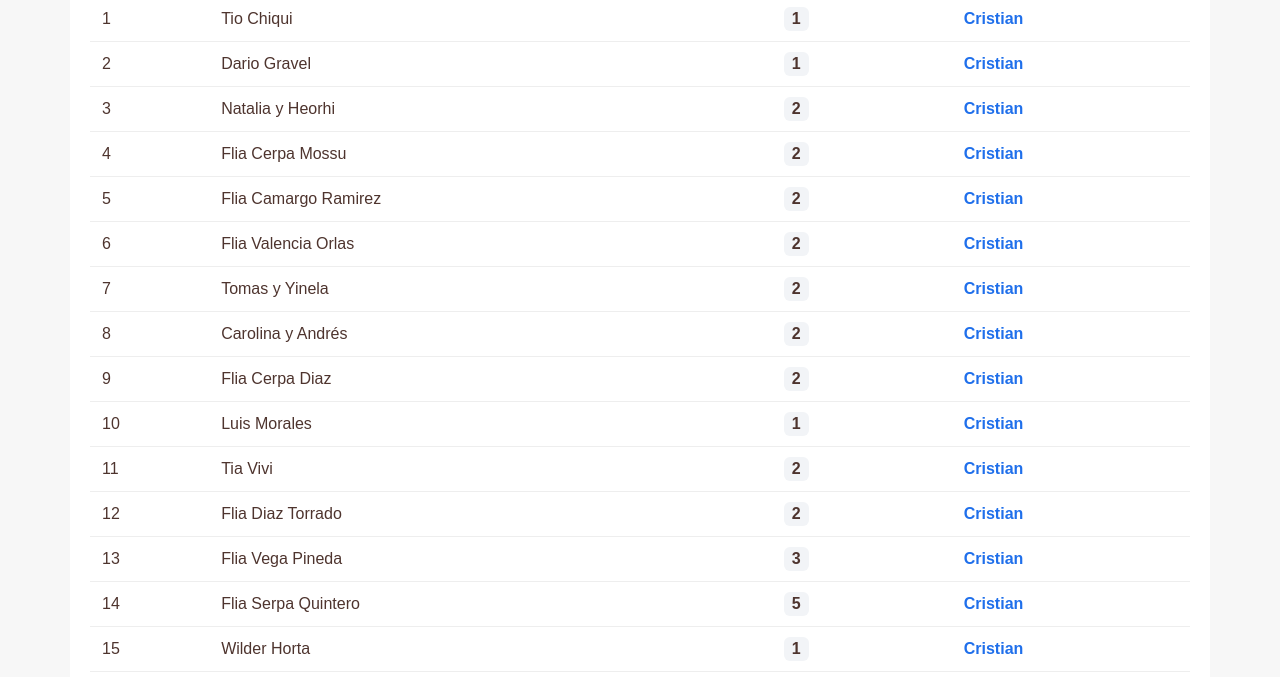
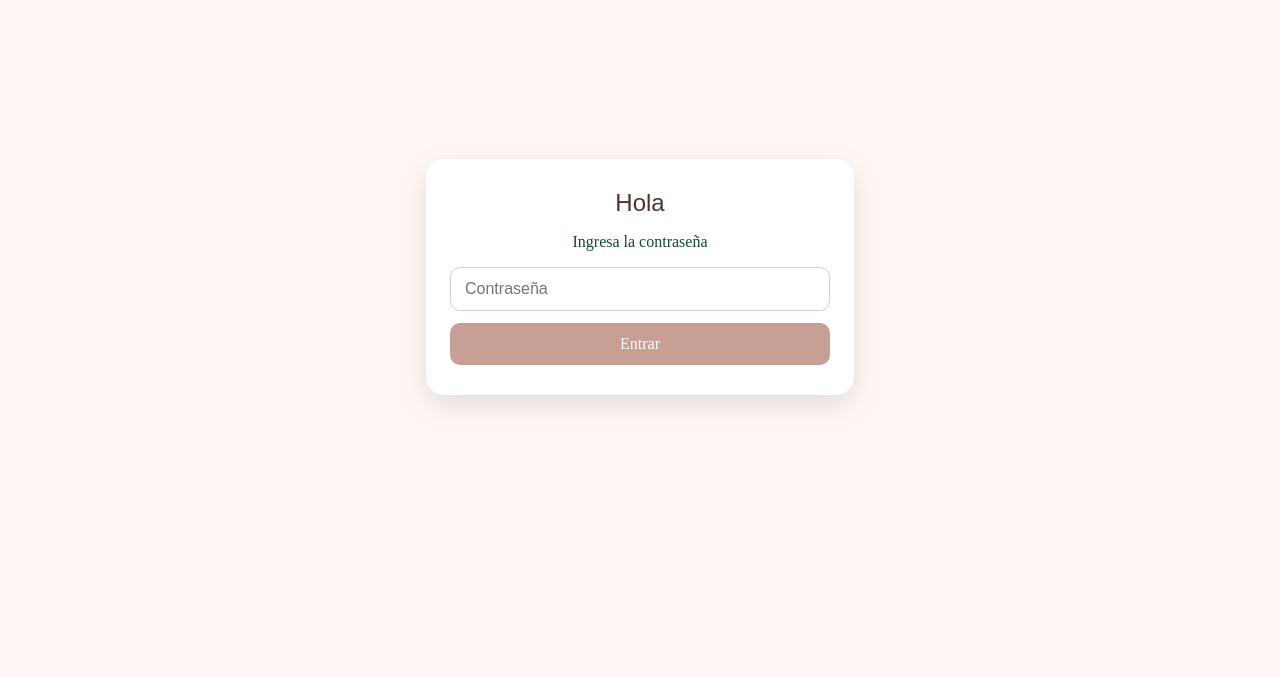
Before and after one commit to ASimpleCC-Guy/nuestra-boda-cristian-jesby, a website: page public/list/index.html in a window 1280 px wide. Shown: the part 123-800 px from the top of the page. Drawn offline with Linux system fonts and the light colour scheme.

Commit message:
feat: login

```diff
--- a/public/list/index.html
+++ b/public/list/index.html
@@ -21,6 +21,22 @@
   </style>
 </head>
 <body>
+  <div id="login-screen">
+    <div class="login-box">
+      <h2>Hola</h2>
+      <p>Ingresa la contraseña</p>
+      <input
+        type="password"
+        id="password-input"
+        placeholder="Contraseña"
+        autocomplete="off"
+      />
+      <button id="login-button">Entrar</button>
+      <p id="login-error" style="display: none;">Contraseña incorrecta</p>
+    </div>
+  </div>
+
+  <div id="protected-content" style="display: none;">
   <div class="wrap">
     <h1>Lista de invitados</h1>
 
@@ -106,5 +122,106 @@
 
   <!-- Si quieres cargar tu JS global de la web -->
   <script type="module" src="/main.js"></script>
+  </div>
 </body>
 </html>
+<style>
+  #login-screen {
+    position: fixed;
+    inset: 0;
+    background: rgba(255, 248, 244, 0.98);
+    display: flex;
+    align-items: center;
+    justify-content: center;
+    z-index: 99999;
+    padding: 20px;
+  }
+
+  .login-box {
+    width: 100%;
+    max-width: 380px;
+    background: white;
+    padding: 30px 24px;
+    border-radius: 18px;
+    box-shadow: 0 10px 30px rgba(0, 0, 0, 0.12);
+    text-align: center;
+    font-family: 'Marcellus', serif;
+  }
+
+  .login-box h2 {
+    margin-top: 0;
+    margin-bottom: 10px;
+  }
+
+  .login-box p {
+    margin-bottom: 16px;
+  }
+
+  #password-input {
+    width: 100%;
+    padding: 12px 14px;
+    font-size: 16px;
+    border: 1px solid #d8cfc8;
+    border-radius: 10px;
+    outline: none;
+    box-sizing: border-box;
+    margin-bottom: 12px;
+  }
+
+  #login-button {
+    width: 100%;
+    padding: 12px 14px;
+    border: none;
+    border-radius: 10px;
+    cursor: pointer;
+    font-size: 16px;
+    font-family: 'Marcellus', serif;
+    background: #c89f94;
+    color: white;
+  }
+
+  #login-button:hover {
+    opacity: 0.92;
+  }
+
+  #login-error {
+    color: #b42318;
+    margin-top: 12px;
+    font-size: 14px;
+  }
+</style>
+
+<script>
+  const PASSWORD = "0502";
+
+  const loginScreen = document.getElementById("login-screen");
+  const protectedContent = document.getElementById("protected-content");
+  const passwordInput = document.getElementById("password-input");
+  const loginButton = document.getElementById("login-button");
+  const loginError = document.getElementById("login-error");
+
+  function checkPassword() {
+    if (passwordInput.value === PASSWORD) {
+      loginScreen.style.display = "none";
+      protectedContent.style.display = "block";
+      sessionStorage.setItem("wedding_access_granted", "true");
+    } else {
+      loginError.style.display = "block";
+      passwordInput.value = "";
+      passwordInput.focus();
+    }
+  }
+
+  if (sessionStorage.getItem("wedding_access_granted") === "true") {
+    loginScreen.style.display = "none";
+    protectedContent.style.display = "block";
+  }
+
+  loginButton.addEventListener("click", checkPassword);
+
+  passwordInput.addEventListener("keydown", function (e) {
+    if (e.key === "Enter") {
+      checkPassword();
+    }
+  });
+</script>
```
Also changed, not shown: index.html (+119 -0 lines), src/style.css (line endings or trailing spaces).
